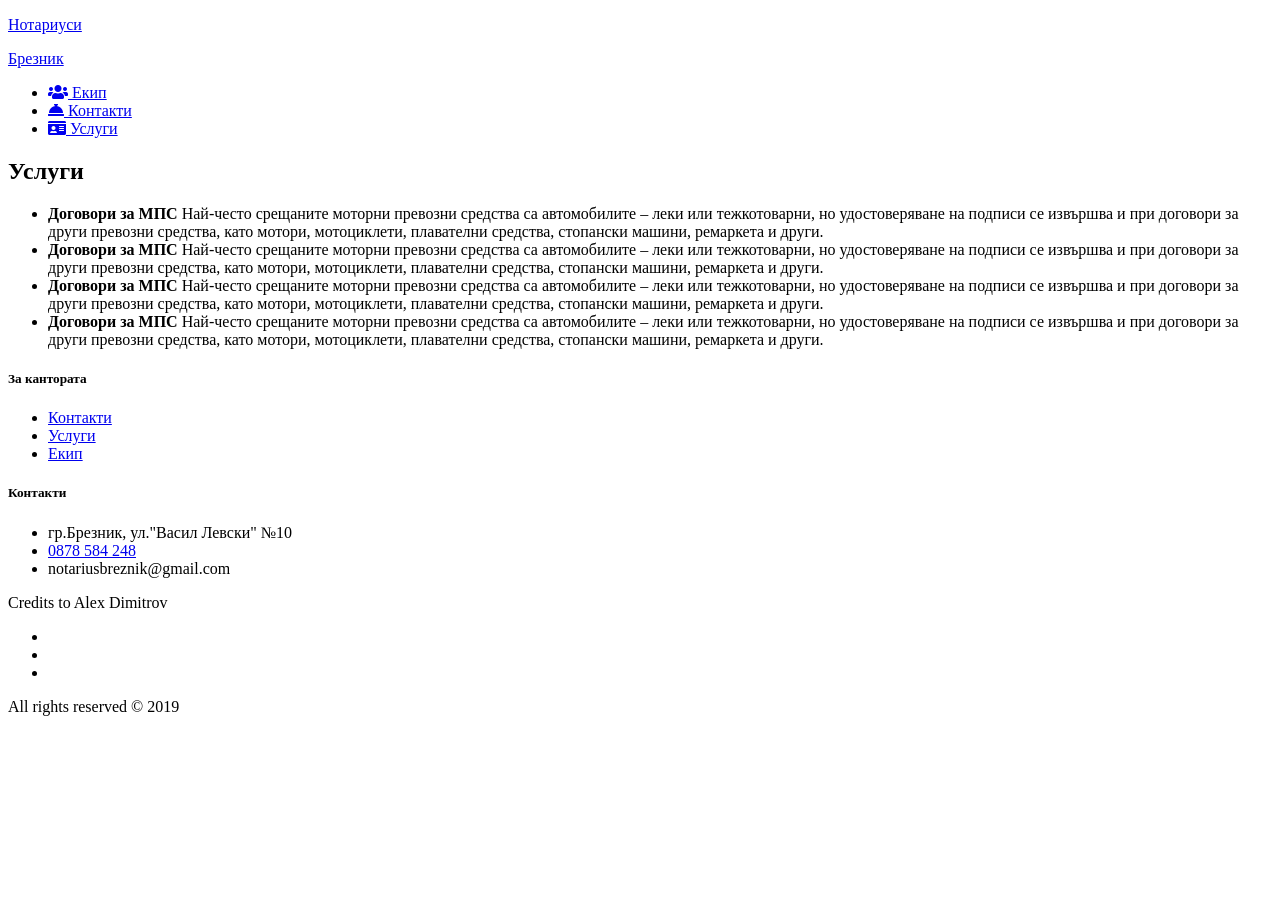
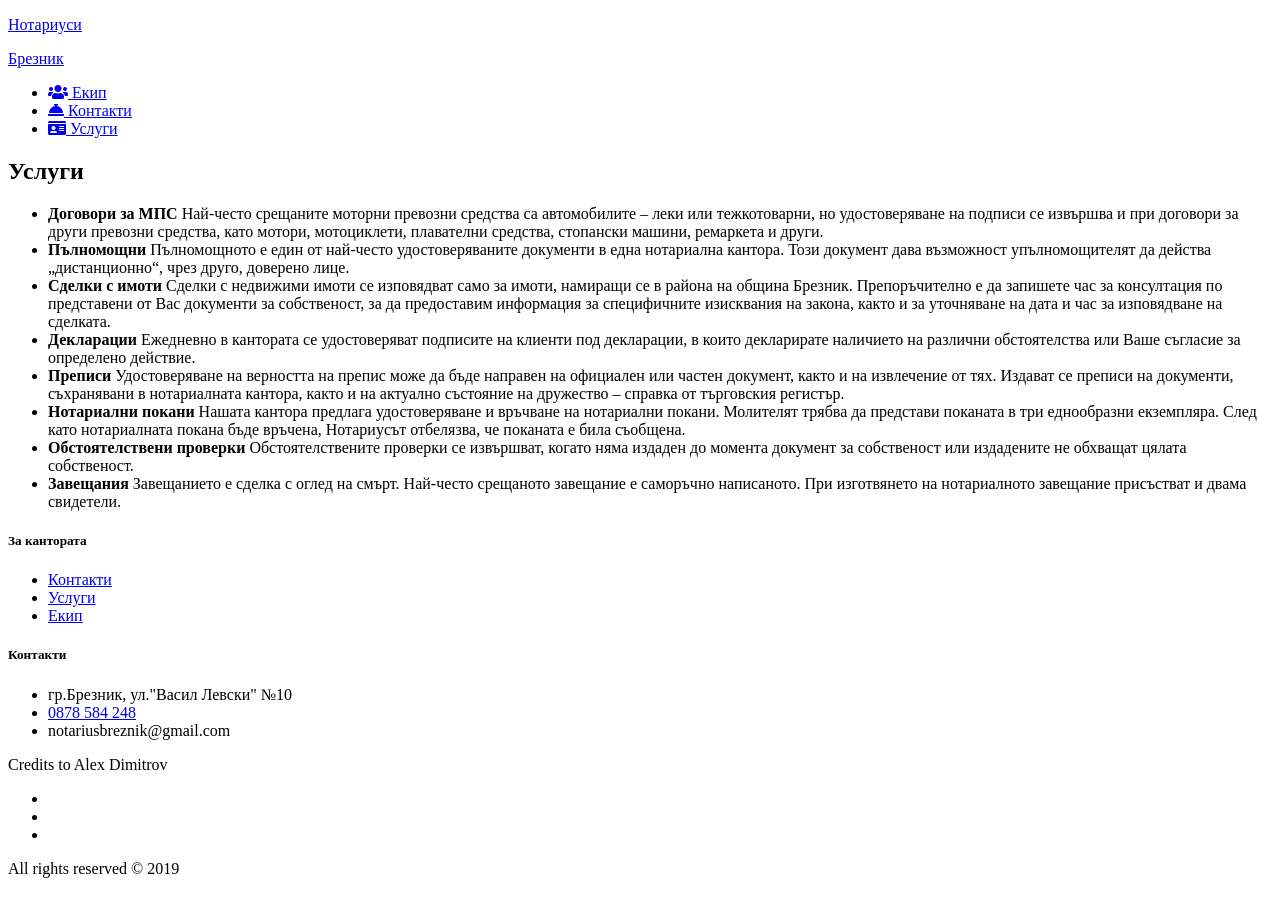
Before and after one commit to alexdimitrov2000/Notary-Office, a Jekyll site: the page built from services.html, in a window 1280 px wide. Built offline with Jekyll 4.4.1, drawn with Linux system fonts in a browser that asks for light colours; an icon font too large for the unit is left out.

Commit message:
Edited the site information and added more services to the services.html page.

```diff
--- a/services.html
+++ b/services.html
@@ -22,21 +22,45 @@ icon: fa-id-card
                     </span>
                 </li>
                 <li>
-                    <strong>Договори за МПС</strong>
+                    <strong>Пълномощни</strong>
                     <span>
-                        Най-често срещаните моторни превозни средства са автомобилите – леки или тежкотоварни, но удостоверяване на подписи се извършва и при договори за други превозни средства, като мотори, мотоциклети, плавателни средства, стопански машини, ремаркета и други.
+                        Пълномощното е един от най-често удостоверяваните документи в една нотариална кантора. Този документ дава възможност упълномощителят да действа „дистанционно“, чрез друго, доверено лице.
                     </span>
                 </li>
                 <li>
-                    <strong>Договори за МПС</strong>
+                    <strong>Сделки с имоти</strong>
                     <span>
-                        Най-често срещаните моторни превозни средства са автомобилите – леки или тежкотоварни, но удостоверяване на подписи се извършва и при договори за други превозни средства, като мотори, мотоциклети, плавателни средства, стопански машини, ремаркета и други.
+                        Сделки с недвижими имоти се изповядват само за имоти, намиращи се в района на община Брезник. Препоръчително е да запишете час за консултация по представени от Вас документи за собственост, за да предоставим информация за специфичните изисквания на закона, както и за уточняване на дата и час за изповядване на сделката.
                     </span>
                 </li>
                 <li>
-                    <strong>Договори за МПС</strong>
+                    <strong>Декларации</strong>
                     <span>
-                        Най-често срещаните моторни превозни средства са автомобилите – леки или тежкотоварни, но удостоверяване на подписи се извършва и при договори за други превозни средства, като мотори, мотоциклети, плавателни средства, стопански машини, ремаркета и други.
+                        Ежедневно в кантората се удостоверяват подписите на клиенти под декларации, в които декларирате наличието на различни обстоятелства или Ваше съгласие за определено действие.
+                    </span>
+                </li>
+                <li>
+                    <strong>Преписи</strong>
+                    <span>
+                        Удостоверяване на верността на препис може да бъде направен на официален или частен документ, както и на извлечение от тях. Издават се преписи на документи, съхранявани в нотариалната кантора, както и на актуално състояние на дружество – справка от търговския регистър.
+                    </span>
+                </li>
+                <li>
+                    <strong>Нотариални покани</strong>
+                    <span>
+                        Нашата кантора предлага удостоверяване и връчване на нотариални покани. Молителят трябва да представи поканата в три еднообразни екземпляра. След като нотариалната покана бъде връчена, Нотариусът отбелязва, че поканата е била съобщена.
+                    </span>
+                </li>
+                <li>
+                    <strong>Обстоятелствени проверки</strong>
+                    <span>
+                        Обстоятелствените проверки се извършват, когато няма издаден до момента документ за собственост или издадените не обхващат цялата собственост.
+                    </span>
+                </li>
+                <li>
+                    <strong>Завещания</strong>
+                    <span>
+                        Завещанието е сделка с оглед на смърт. Най-често срещаното завещание е саморъчно написаното. При изготвянето на нотариалното завещание присъстват и двама свидетели.
                     </span>
                 </li>
             </ul>
```
Also changed, not shown: docs/index.html (+4 -4 lines), docs/services/index.html (+30 -6 lines), index.html (+4 -4 lines).
